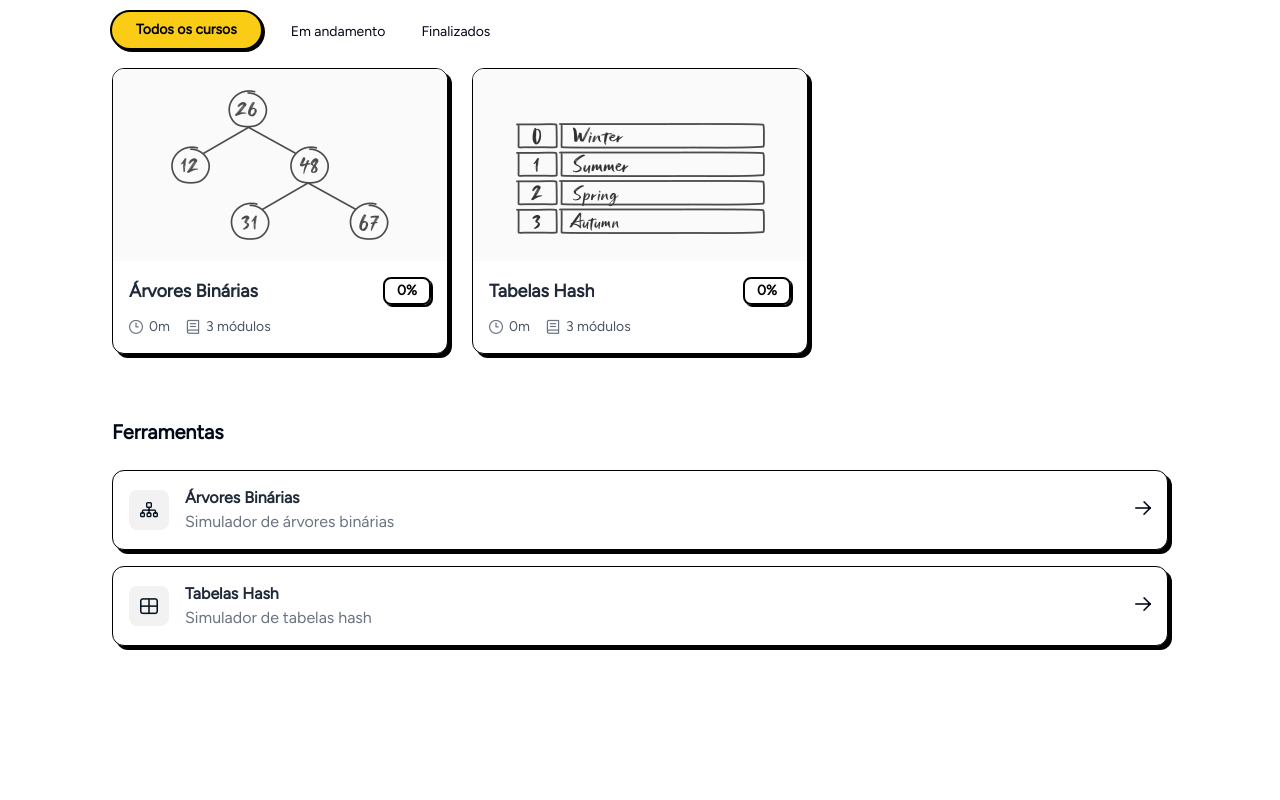
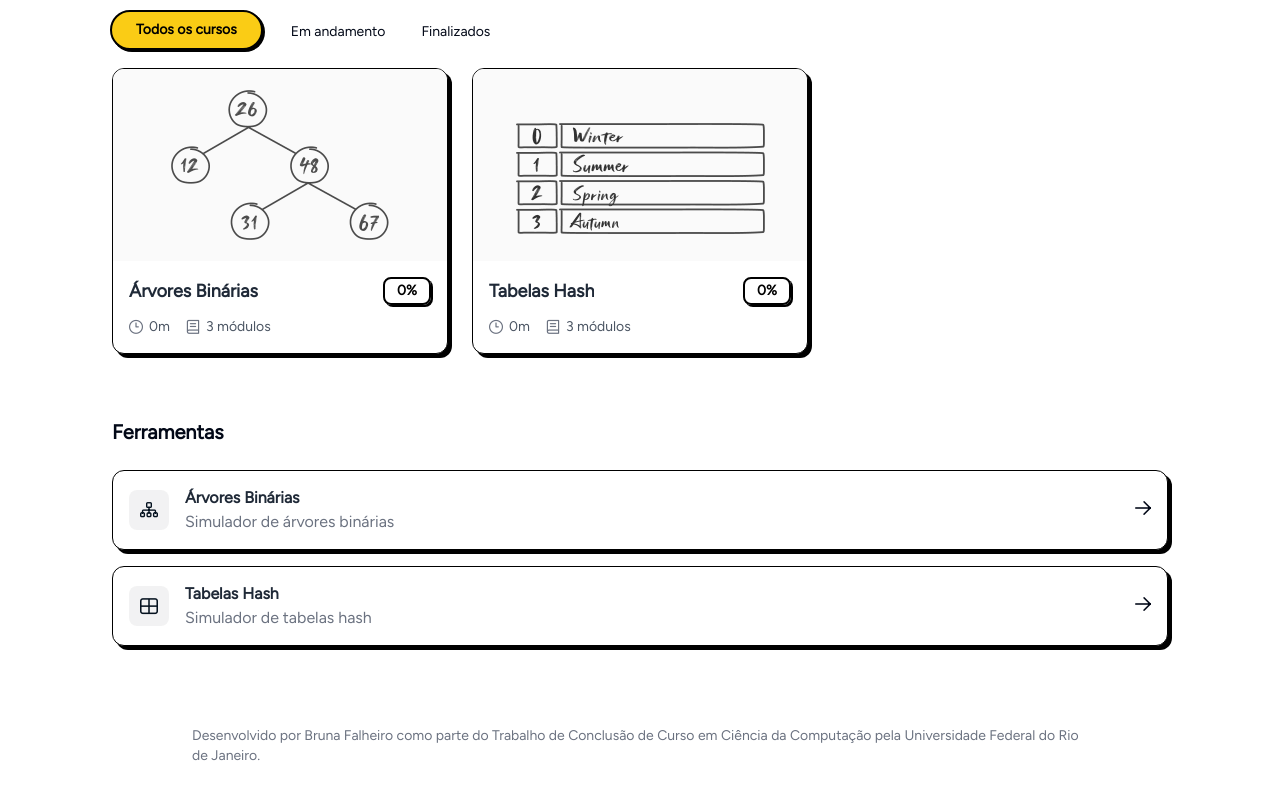
Before and after one commit to brunafalheiro/edu-web, a Vue app: page / in a window 1280 px wide. Shown: the part 304-1104 px from the top of the page. Before the commit the page ends 1014 px from the top, so only its background shows below. Built offline with nearby package versions, Linux system fonts and the light colour scheme.

Commit message:
Add author

```diff
--- a/src/ui/home/Home.vue
+++ b/src/ui/home/Home.vue
@@ -25,6 +25,9 @@
       </div>
 
       <ToolsSection :tools="TOOLS" @tool-click="redirectTo" />
+      <div class="m-20">
+        <p class="text-sm text-gray-500">Desenvolvido por Bruna Falheiro como parte do Trabalho de Conclusão de Curso em Ciência da Computação pela Universidade Federal do Rio de Janeiro.</p>
+      </div>
     </div>
   </div>
 </template>
```
